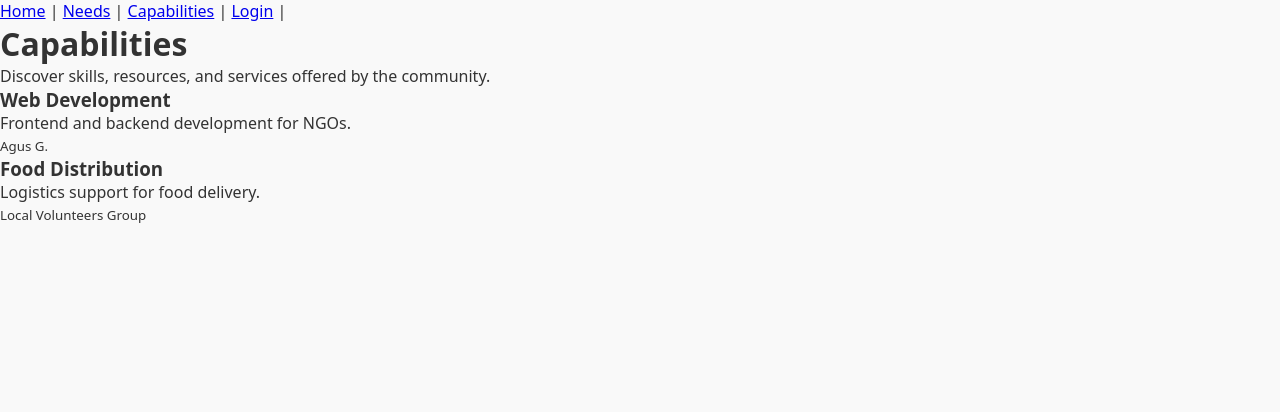
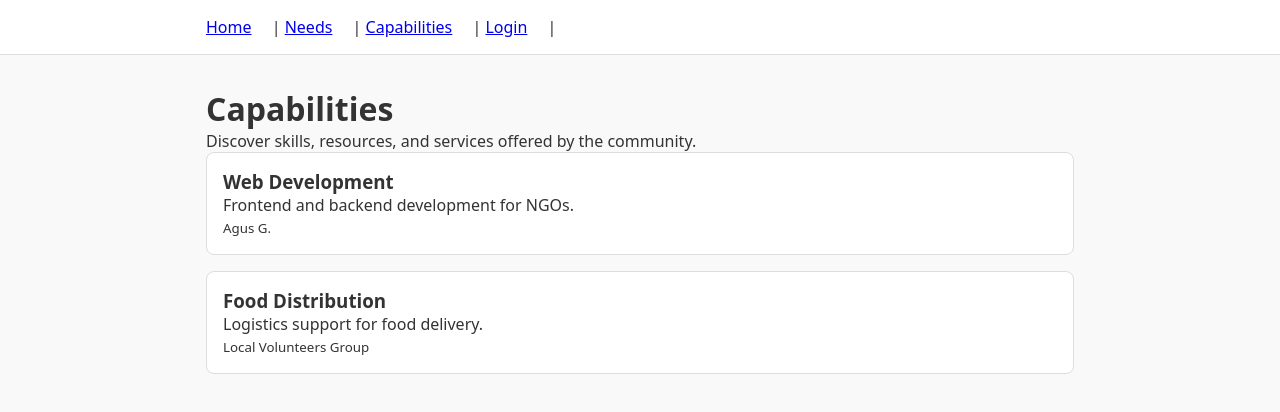
Before and after one commit to aguozden/Marketplace, a React app: page /capabilities in a window 1280 px wide. Shown: the top 412 px of the page. Built offline with nearby package versions, Linux system fonts and the light colour scheme; the HTML template or start-up script is replaced by a standard one.

Commit message:
Update CSS

```diff
--- a/src/index.css
+++ b/src/index.css
@@ -1,11 +1,66 @@
+/* =========================
+   CSS Reset
+   ========================= */
+
 * {
   margin: 0;
   padding: 0;
   box-sizing: border-box;
 }
 
+/* =========================
+   Base styles
+   ========================= */
+
 body {
   font-family: system-ui, sans-serif;
   background-color: #f9f9f9;
   color: #333;
 }
+
+/* =========================
+   Layout
+   ========================= */
+
+header {
+  background: white;
+  border-bottom: 1px solid #ddd;
+}
+
+nav {
+  max-width: 900px;
+  margin: 0 auto;
+  padding: 1rem;
+}
+
+nav a {
+  margin-right: 1rem;
+  font-weight: 500;
+}
+
+main {
+  max-width: 900px;
+  margin: 2rem auto;
+  padding: 0 1rem;
+}
+
+/* =========================
+   Components
+   ========================= */
+
+.card {
+  background: white;
+  border: 1px solid #ddd;
+  border-radius: 8px;
+  padding: 1rem;
+}
+
+/* =========================
+   Responsive
+   ========================= */
+
+@media (min-width: 600px) {
+  .card {
+    margin-bottom: 1rem;
+  }
+}
```
